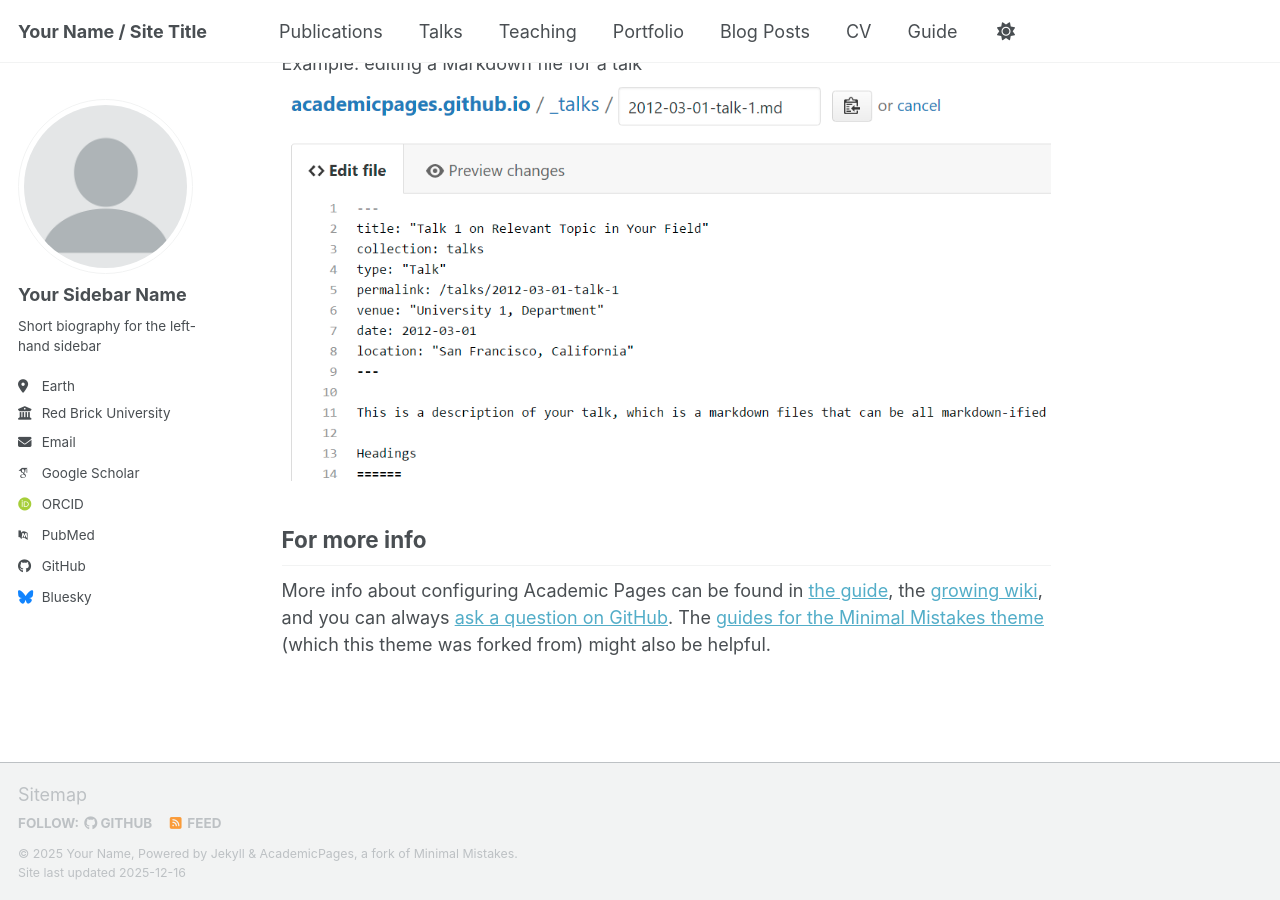
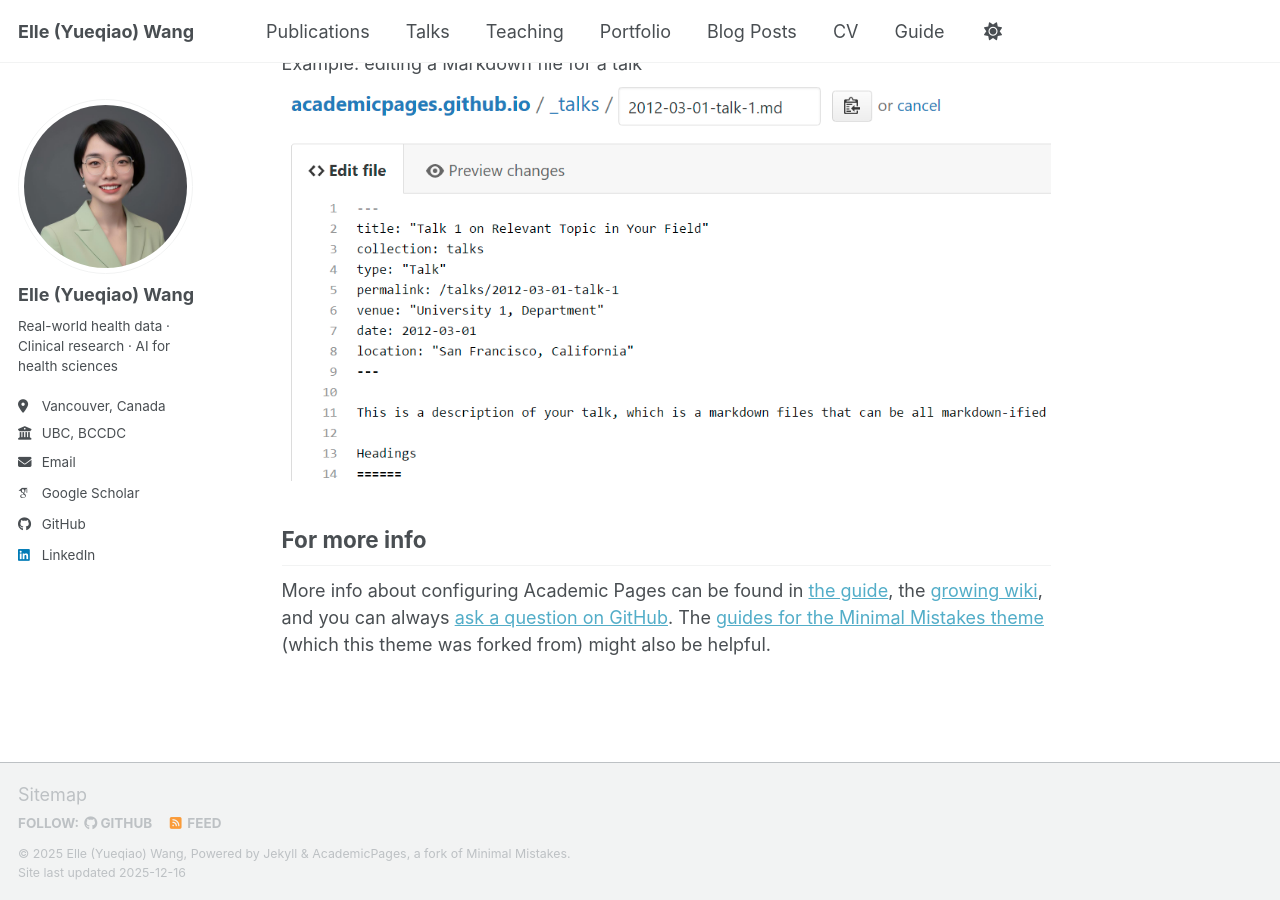
Before and after one commit to elle-y-wang/elle-y-wang.github.io, a Jekyll site: the page built from _pages/about.md, in a window 1280 px wide and 900 px high, scrolled down 2718 px. Built offline with Jekyll 4.4.1, drawn with Linux system fonts in a browser that asks for light colours; some web fonts are replaced; a script bundle is joined from its source files by our own code; library files that are not in the unit come from our copies.

Commit message:
Update _config.yml

```diff
--- a/_config.yml
+++ b/_config.yml
@@ -9,10 +9,10 @@
 # Basic Site Settings
 locale                   : "en-US"
 site_theme               : "default" # Currently available options are "default", "air"
-title                    : "Your Name / Site Title"
+title                    : "Elle (Yueqiao) Wang"
 title_separator          : "-"
-name                     : &name "Your Name"
-description              : &description "Your Name's academic portfolio"   # Update this with a general description of your site, this is the default if not overridden by a page
+name                     : &name "Elle (Yueqiao) Wang"
+description              : &description " "   # Update this with a general description of your site, this is the default if not overridden by a page
 url                      : https://elle-y-wang.github.io # The base hostname & protocol for your site e.g. "https://[your GitHub username].github.io",
                                                            # or if you already have some other page hosted on Github then use "https://[your GitHub username].github.io/[Your Repo Name]"
 baseurl                  : "" # the subpath of your site, e.g. "/blog"
@@ -23,25 +23,25 @@ repository               : "elle-y-wang/elle-y-wang.github.io"
 #               Additional customization can be done by editing /_includes/author-profile.html
 author:
   # Biographic information
-  avatar           : "profile.png"
-  name             : "Your Sidebar Name"
+  avatar           : "Profile.jpg"
+  name             : "Elle (Yueqiao) Wang"
   pronouns         : # example: "she/her"
-  bio              : "Short biography for the left-hand sidebar"
-  location         : "Earth"
-  employer         : "Red Brick University"
+  bio              : "Real-world health data · Clinical research · AI for health sciences"
+  location         : "Vancouver, Canada"
+  employer         : "UBC, BCCDC"
   uri              : # URL
-  email            : "none@example.org"
+  email            : "elle.wang@ubc.ca"
 
   # Academic websites
   academia         : # URL
   arxiv            : # URL - Update with the correct link to your profile
-  googlescholar    : "https://scholar.google.com/citations?user=PS_CX0AAAAAJ"
+  googlescholar    : "https://scholar.google.com/citations?user=Eu0D8AwAAAAJ&hl=en"
   inspire-hep      : # URL
   impactstory      : # URL
-  orcid            : "https://orcid.org/yourorcidurl"
+  orcid            : # URL
   semantic         : # URL
   ssrn             : # URL
-  pubmed           : "https://www.ncbi.nlm.nih.gov/pubmed/?term=john+snow"
+  pubmed           : # URL
   researchgate     : # URL
   scopus           : # URL
   zotero           : # URL
@@ -51,13 +51,13 @@ author:
   bitbucket        : # Username - Update with your username on the site
   codepen          : # Username
   dribbble         : # Username
-  github           : "academicpages"
+  github           : "elle-y-wang"
   kaggle           : # Username
   stackoverflow    : # User number or user number and name (i.e., use "1" or "1/jeff-atwood")
 
   # Social media
   artstation       : # Username
-  bluesky          : "bsky.app" # Replace this with you Bluesky username
+  bluesky          : # Username # Replace this with you Bluesky username
   facebook         : # Username
   flickr           : # Username
   foursquare       : # Username
@@ -66,7 +66,7 @@ author:
   keybase          : # Username
   instagram        : # Username
   lastfm           : # Username
-  linkedin         : # Username
+  linkedin         : "yueqiao-elle-wang"
   mastodon         : # URL
   medium           : # URL
   pinterest        : # Username
```
